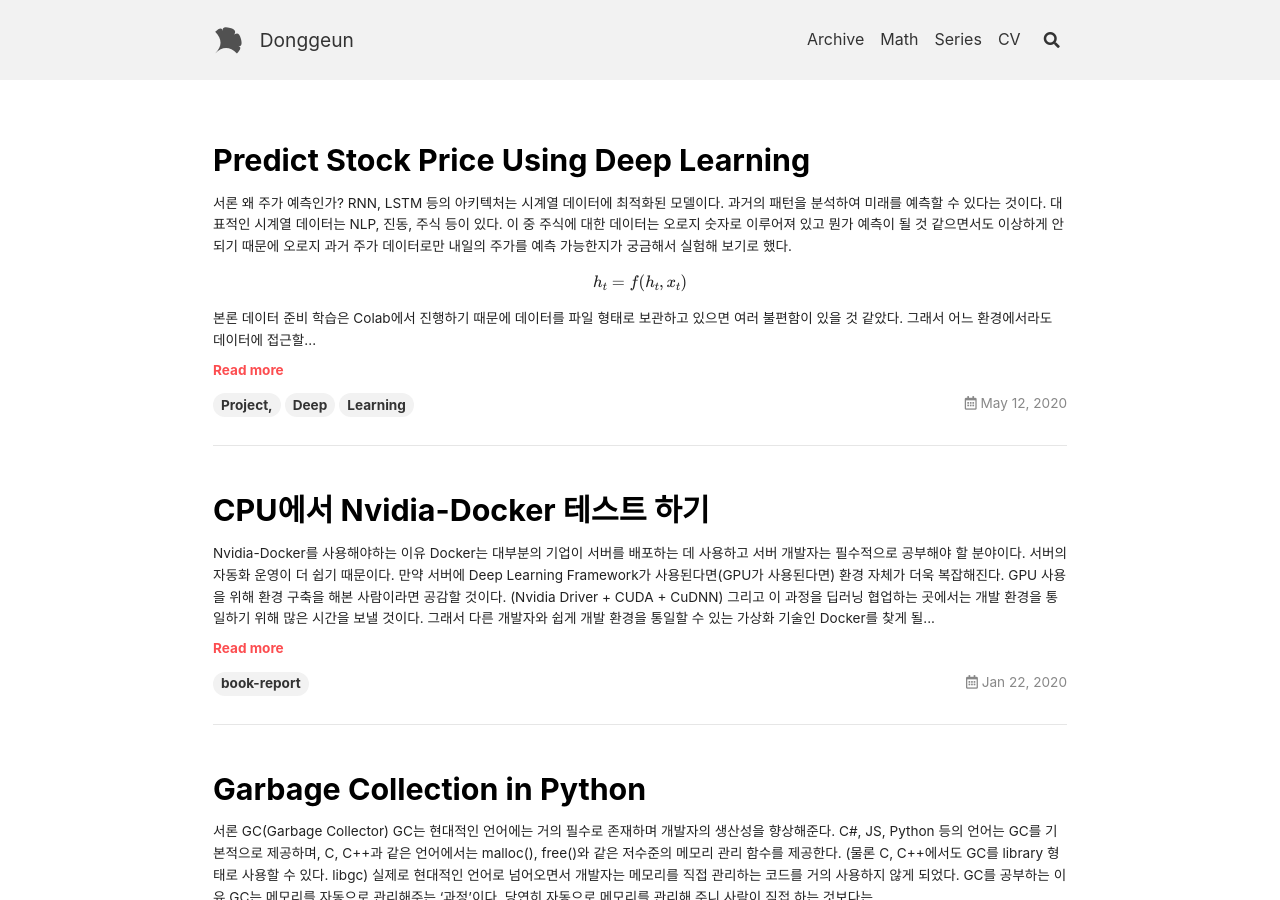
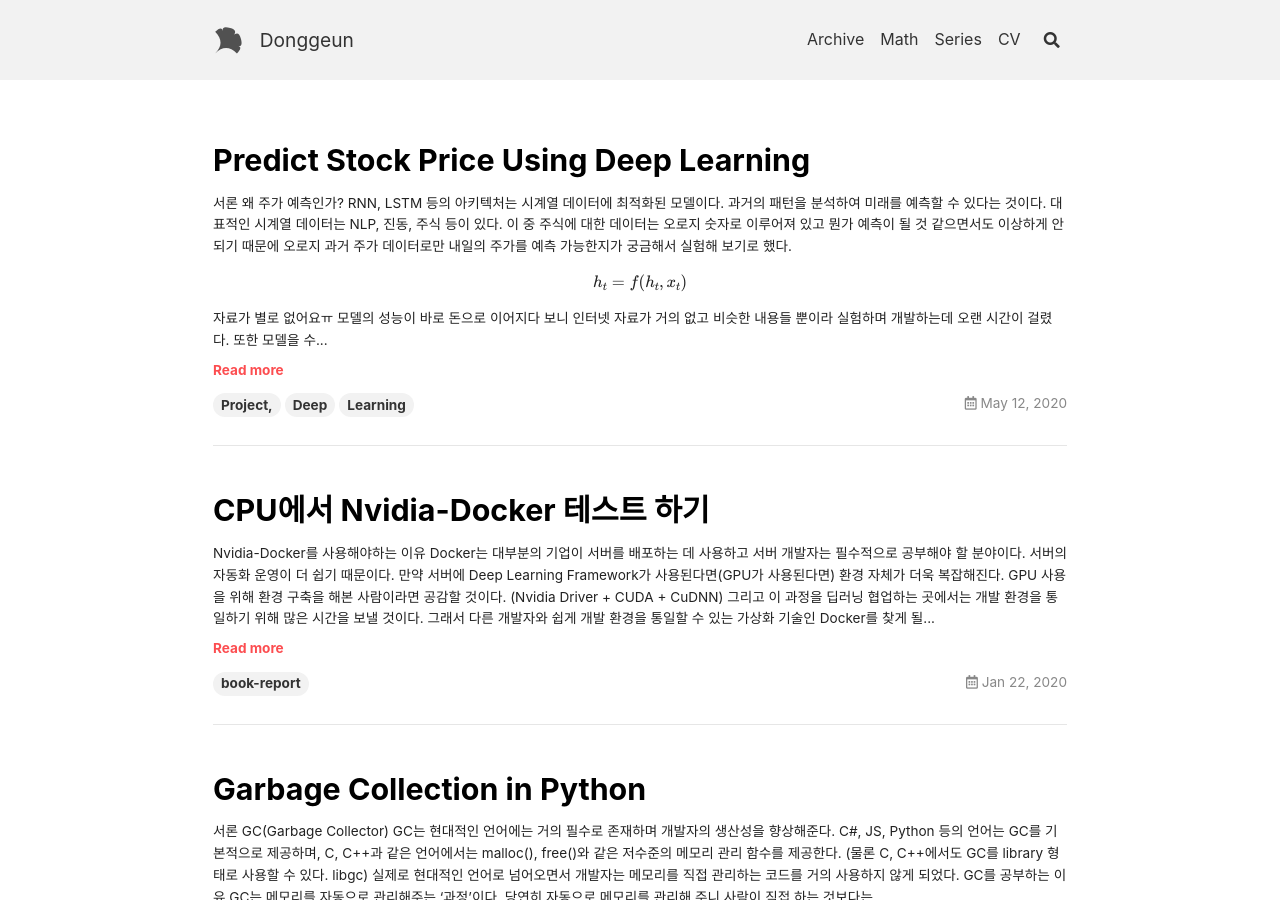
Before and after one commit to Yudonggeun/Yudonggeun.github.io, a Jekyll site: the page built from index.html, in a window 1280 px wide and 900 px high. Built offline with Jekyll 4.4.1, drawn with Linux system fonts in a browser that asks for light colours; nearby versions of some CDN libraries; formulas are drawn with MathJax 3; the list of posts is cut into pages by our own code; some of the changed lines change nothing that is shown.

Commit message:
Update 2020-05-12- predict-stock-price-using-deep-learning.md

```diff
--- a/_posts/2020-05-12- predict-stock-price-using-deep-learning.md
+++ b/_posts/2020-05-12- predict-stock-price-using-deep-learning.md
@@ -10,8 +10,40 @@
 
 $$h_t = f(h_t, x_t)$$
 
+### 자료가 별로 없어요ㅠ
+모델의 성능이 바로 돈으로 이어지다 보니 인터넷 자료가 거의 없고 비슷한 내용들 뿐이라 실험하며 개발하는데 오랜 시간이 걸렸다. 또한 모델을 수십번 테스트 해보며 기존 모델들을 제대로 보관하지 않았고 성능 테스트 자료도 남은게 별로 없어 성능에 대한 증거가 불충분하다... 그러나 전부 직접 테스트 해본 것이다.
+
 ## 본론
 ### 데이터 준비
 학습은 Colab에서 진행하기 때문에 데이터를 파일 형태로 보관하고 있으면 여러 불편함이 있을 것 같았다. 그래서 어느 환경에서라도 데이터에 접근할 수 있도록 DataBase를 만들기로 했다. AWS를 사용하기로 했다. AWS는 RDS라는 제품을 지원하여 편하게 OS부분 부터가 아닌 Application부터 작업하면 된다. 그러나 편한 RDS(PaaS)보다 불편하더라도 운영 환경의 제약을 받지 않고, 원하는대로 커스터마이징이 쉽고 간편한 EC2(CaaS)를 사용하기로 했다.
 
 EC2는 Ubuntu에 MySQL를 설치하였다.
+
+Data는 [FinanceDataReader](https://github.com/FinanceData/FinanceDataReader) Library를 사용하여 MySQL에 저장하였다. 데이터는 Date, Open(시가), High(고가), Low(저가), Close(종가), Volume(거래량)을 사용하기로 했다.
+![](https://github.com/Yudonggeun/yudonggeun.github.io/blob/master/images/2020/05/a.PNG?raw=true)
+
+### 데이터 전처리
+주가는 종목별로 다르기 때문에 모델이 학습하는데 어려움이 있다. 그래서 대부분 minmaxscaler를 사용하는데 사실 주가의 범위가 정해지지 않는 주식 데이터에서는 적합한 방법이 아니다. 이유는 간단하다. A종목의 과거 train data에서는 2000원~6000원 사이에 분포해 있었다. 그러나 test데이터에서 6000원의 범위를 넘어서게 되면 과거 train data에서 보기 힘든 상황이기 대문에 모델이 힘들어할 수 있다. (Outlier라고 표현한다.)
+
+그러면 다른 데이터 전처리 방법은 없는가? 주식의 특징이라면 수익률을 매우 중요시하기 때문에 대부분의 사람들 "오늘은 A주식이 2%올랐네", "코스피가 0.4% 하락했어" 등 %(percent)로 표현한다. 그래서 percent로 전처리하기로 했다. 한국 거래소는 가격제한폭(주식시장 및 파생상품 시장에서 개별 주식이나 종목이 일정범위 이상 거래될 수 없도록 한 제한폭이다.)이 있는데 코스피와 코스닥의 상한선은 ±30%이다. 하루 주가가 30%이상 변동할 수 없다는 것이다. percent로 주가를 변환했을 때 데이터는 Outlier가 없다.
+
+전일 대비 percent로 변환 후 MinMax를 취해 최종적으로 0~1 사이값이 되도록 했다.
+
+$$x_t = \In {(x_{t} - x_{t-1}) * 100}$$
+
+### 간단하게 LSTM을 적용해보자
+LSTM이 시계열에 최적화된 아키텍처니까 최소 정확도가 70%는 나오지 않을까 생각했다. 두 번째 LSTM은 Many-to-One이었고 마지막 Cell Output 값만 Linear에 들어갔다. 모델의 최종 Output은 t의 시가, 고가, 저가, 종가 대비 t+1의 시가, 고가, 저가, 종가 상승률을 예측한 값이다. 학습 데이터는 3종목의 2000-01-01 ~ 2020-04-01 데이터로 학습시켰으며 성능 테스트에서는 이 종목이 포함되지 않았다.
+
+LSTM(hidden=512) -> LSTM(hidden=256) -> Linear(64) -> Linear(32) -> Lienar(4)
+
+#### 성능
+인터넷에 있는 주가 예측 결과를 어떻게 보면 잘 예측하는 것처럼 보일 수 있으나 직접 확대해서 보면 내일 값을 잘 추정하는게 아니라 오늘 값을 추정하는 듯 보였으며 선형적으로 optimize되기 때문에 loss를 낮추기 위해 단순히 전체적으로 추정하는 듯 보였다.
+
+![출처: http://investingdeeply.com/blog/predicting-stock-market-keras-tensorflow/](https://github.com/Yudonggeun/yudonggeun.github.io/blob/master/images/2020/05/b.PNG?raw=true)
+
+남은게 없어 인터넷에서 찾아온 자료지만 이처럼 결과가 나온다. 마치 내일 주가를 예측하는 것처럼 보이지만 수익률 테스트를 해보면 처참하다.
+
+#### 수익률 테스트
+수익률 테스트는 50종목의 내일 주가를 예측하여 가장 높은 상승률로 예측되는 주식의 실제 내일 주가를 곱한다. 아래 그래프는 직접 테스트하고 저장한 자료이며 파란색 선은 누적 수익률, 초록색 선은 50종목의 일별 평균 변화율을 나타낸다. 수익의 변화율이 매우 크며 30%까지 수익을 보고 바로 30%가 사라지는 성능을 보였다. 실제로 사용하기에는 무리가 있어보인다.
+
+![](https://github.com/Yudonggeun/yudonggeun.github.io/blob/master/images/2020/05/b.PNG?raw=true)
```
